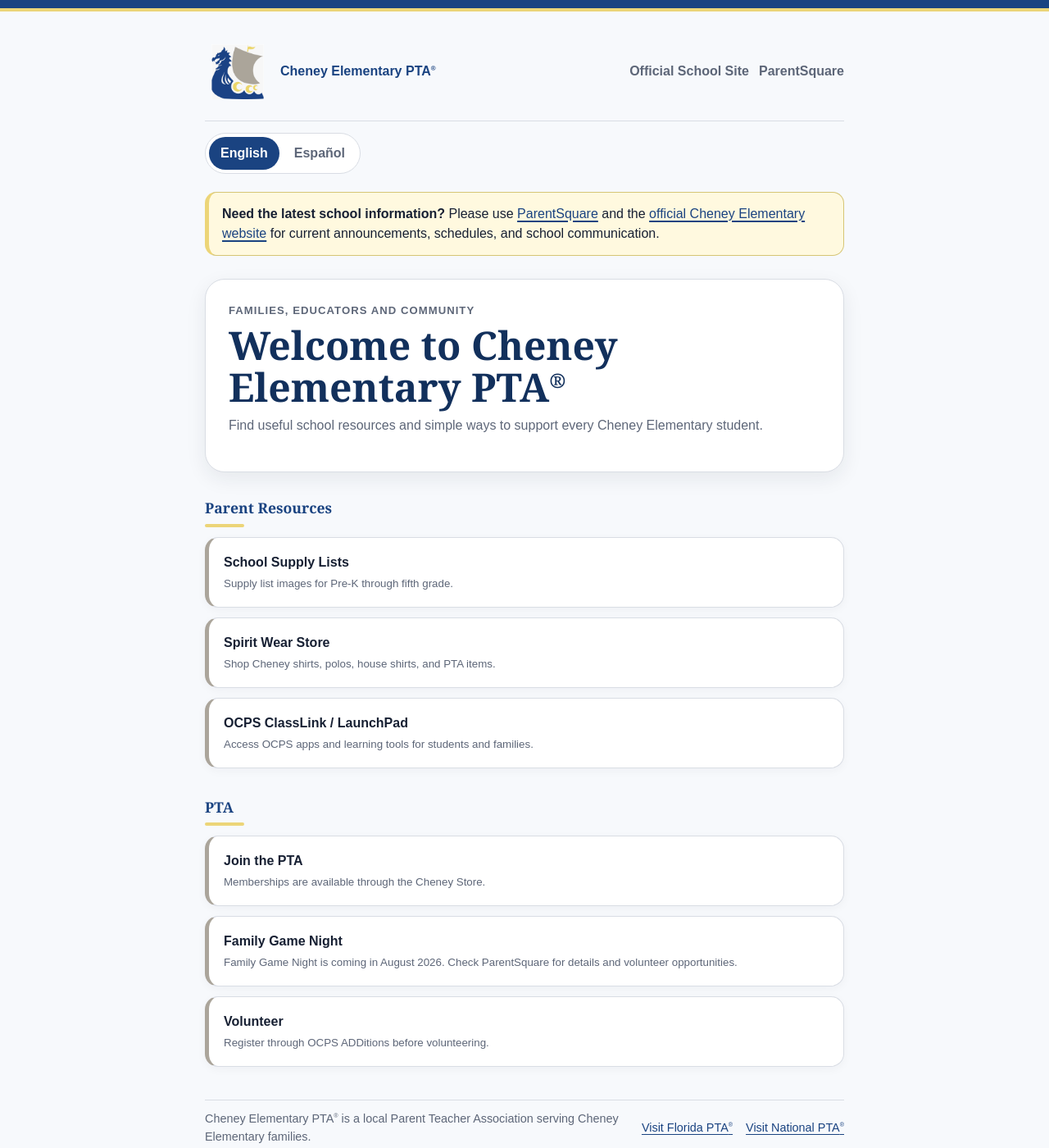
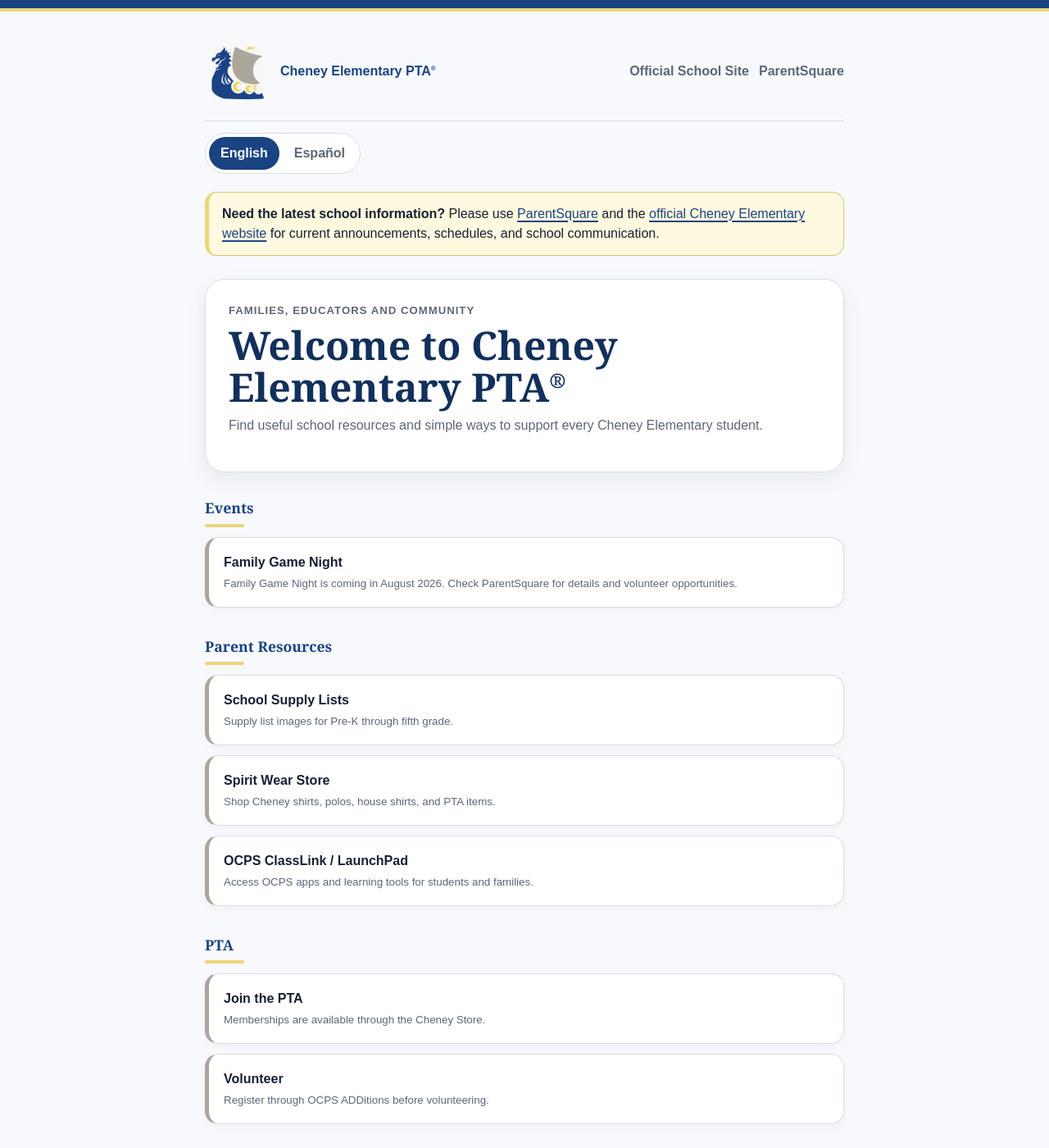
Before and after one commit to matthewtckr/cheneypta, a Jekyll site: the page built from index.md, in a window 1280 px wide and 1400 px high. Shown: the whole window at 82% size. Built offline with Jekyll 4.4.1, drawn with Linux system fonts in a browser that asks for light colours.

Commit message:
move events into its own section

```diff
--- a/index.md
+++ b/index.md
@@ -1,6 +1,13 @@
 ---
 layout: default
 title: Home
+sections:
+  - name: Events
+    name_es: Eventos
+  - name: Parent Resources
+    name_es: Recursos para familias
+  - name: PTA
+    name_es: PTA
 ---
 
 {% assign resources = site.resources | sort: "order" %}
@@ -12,22 +19,15 @@ title: Home
   <p data-lang="es">Encuentre recursos escolares útiles y maneras sencillas de apoyar a cada estudiante de Cheney Elementary.</p>
 </section>
 
-{% assign sections = "Parent Resources|PTA" | split: "|" %}
-{% for section in sections %}
+{% for section in page.sections %}
   <section class="resource-section">
     <h2>
-      <span data-lang="en">{{ section }}</span>
-      <span data-lang="es">
-        {% case section %}
-          {% when "Parent Resources" %}Recursos para familias
-          {% when "PTA" %}PTA
-          {% else %}{{ section }}
-        {% endcase %}
-      </span>
+      <span data-lang="en">{{ section.name }}</span>
+      <span data-lang="es">{{ section.name_es | default: section.name }}</span>
     </h2>
-    <div class="resource-list" aria-label="{{ section }}">
+    <div class="resource-list" aria-label="{{ section.name }}">
       {% for resource in resources %}
-        {% if resource.category == section %}
+        {% if resource.category == section.name %}
           {% assign external_url = resource.external_url | strip %}
           {% if external_url != "" %}
             {% assign resource_href = external_url %}
```
Also changed, not shown: _resources/family-game-night.md (+2 -2 lines), README.md.
